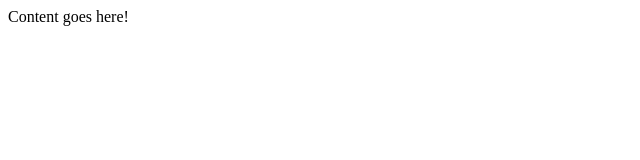
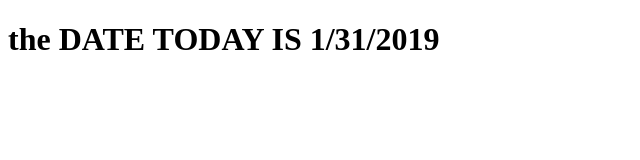
Before and after one commit to Simranjeet-123/week04-744302, a plain HTML site: page wwwk4-744302/index.html in a window 1280 px wide. Shown: the whole page, without its empty margins (0-640 px from the left). Drawn offline with Linux system fonts and the light colour scheme.

Commit message:
i created a function and loaded it

```diff
--- a/wwwk4-744302/index.html
+++ b/wwwk4-744302/index.html
@@ -5,8 +5,8 @@
     <title>wwwk4_744302</title>
     <link href="css/default.css" rel="stylesheet" />
 </head>
-<body>
-    <div>Content goes here!</div>
+<body onload="myFunction()">
+    <div>hello,have a good day</div>
     <script src="js/main.js"></script>
 </body>
 </html>
--- a/wwwk4-744302/js/main.js
+++ b/wwwk4-744302/js/main.js
@@ -1 +1,10 @@
-// Your code here!
+var date = new Date()
+document.body.innerHTML = "<h1>the DATE TODAY IS " + (date.getMonth() + 1) + "/" + date.getDate() + "/" + date.getFullYear() + "</h1>"
+
+
+
+function myFunction() {
+    alert("hello,welcome to my page");
+    var date = new Date();
+    document.body.innerHTML = "<h1>the DATE TODAY IS " + (date.getMonth() + 1) + "/" + date.getDate() + "/" + date.getFullYear() + "</h1>"
+}
```
